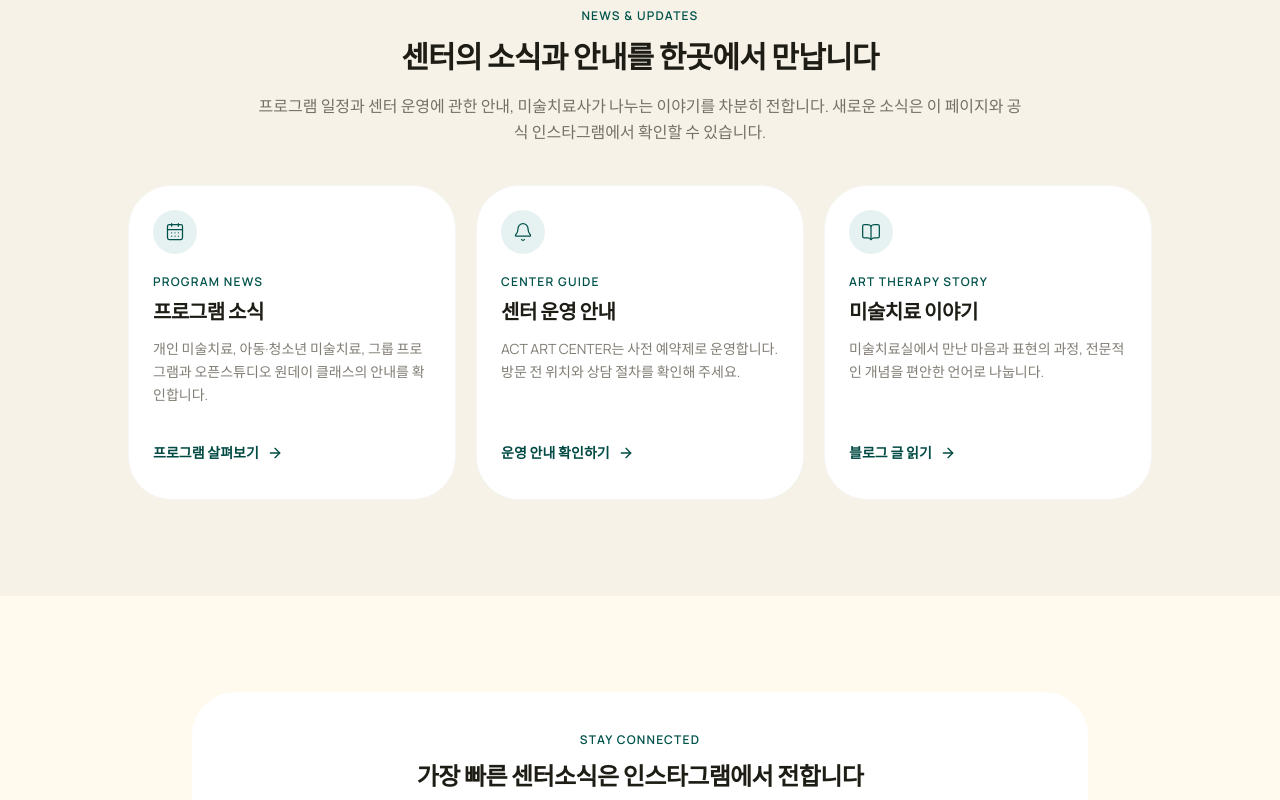
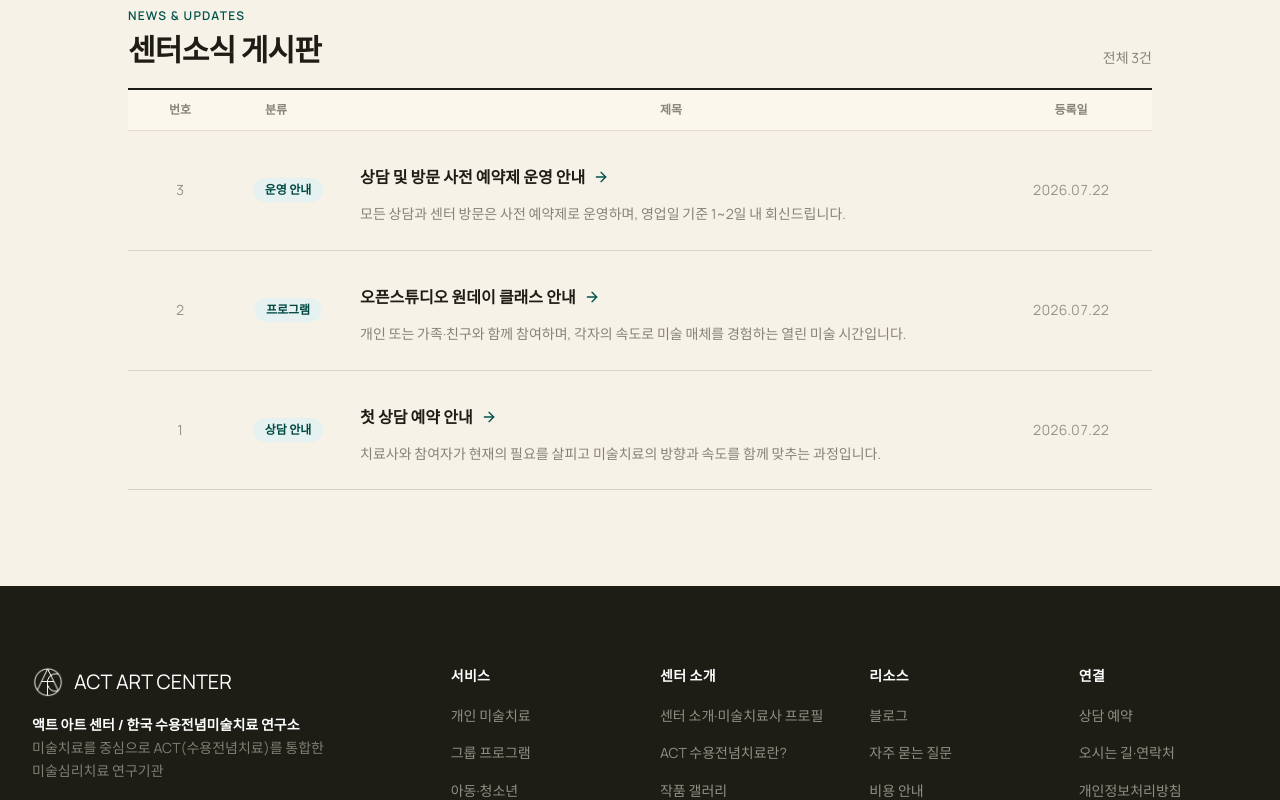
Before and after one commit to act-art-center/actartcenter.com, a Next.js app: page /news in a window 1280 px wide. Shown: the part 620-1420 px from the top of the page. Built offline with nearby package versions, Linux system fonts and the light colour scheme.

Commit message:
Redesign center news as bulletin board

```diff
--- a/src/app/news/page.tsx
+++ b/src/app/news/page.tsx
@@ -1,28 +1,27 @@
 import type { Metadata } from "next";
 import Link from "next/link";
-import { ArrowRight, Bell, BookOpen, CalendarDays } from "lucide-react";
+import { ArrowRight } from "lucide-react";
 import { Breadcrumbs } from "@/components/shared/Breadcrumbs";
 import { Container } from "@/components/shared/Container";
 import { JsonLd } from "@/components/shared/JsonLd";
 import { PageHero } from "@/components/shared/PageHero";
 import { SectionWrapper } from "@/components/shared/SectionWrapper";
-import { CONTACT, SITE_NAME, SITE_URL } from "@/lib/constants";
+import { SITE_NAME, SITE_URL } from "@/lib/constants";
 
 export const metadata: Metadata = {
   title: "센터소식 — ACT ART CENTER",
-  description:
-    "ACT ART CENTER의 프로그램 소식, 운영 안내, 미술치료 이야기를 한곳에서 확인합니다.",
+  description: "ACT ART CENTER의 공지사항, 프로그램 일정과 센터 운영 안내를 확인합니다.",
   keywords: [
     "ACT ART CENTER 센터소식",
-    "미술치료 센터 소식",
-    "강남 미술치료 프로그램",
+    "ACT ART CENTER 공지사항",
+    "미술치료 프로그램 안내",
     "ACT ART CENTER 운영 안내",
   ],
   alternates: { canonical: `${SITE_URL}/news` },
   openGraph: {
     type: "website",
     title: "센터소식 — ACT ART CENTER",
-    description: "프로그램 소식과 운영 안내, 미술치료 이야기를 전합니다.",
+    description: "ACT ART CENTER의 공지사항과 프로그램 및 운영 안내를 확인합니다.",
     url: `${SITE_URL}/news`,
     images: [
       {
@@ -36,53 +35,57 @@ export const metadata: Metadata = {
   twitter: {
     card: "summary_large_image",
     title: "센터소식 — ACT ART CENTER",
-    description: "프로그램 소식과 운영 안내, 미술치료 이야기를 전합니다.",
+    description: "ACT ART CENTER의 공지사항과 프로그램 및 운영 안내를 확인합니다.",
     images: ["/images/office-hero.jpg"],
   },
 };
+
+const newsPosts = [
+  {
+    category: "운영 안내",
+    title: "상담 및 방문 사전 예약제 운영 안내",
+    summary: "모든 상담과 센터 방문은 사전 예약제로 운영하며, 영업일 기준 1~2일 내 회신드립니다.",
+    date: "2026.07.22",
+    href: "/contact",
+  },
+  {
+    category: "프로그램",
+    title: "오픈스튜디오 원데이 클래스 안내",
+    summary: "개인 또는 가족·친구와 함께 참여하며, 각자의 속도로 미술 매체를 경험하는 열린 미술 시간입니다.",
+    date: "2026.07.22",
+    href: "/services/open-studio",
+  },
+  {
+    category: "상담 안내",
+    title: "첫 상담 예약 안내",
+    summary: "치료사와 참여자가 현재의 필요를 살피고 미술치료의 방향과 속도를 함께 맞추는 과정입니다.",
+    date: "2026.07.22",
+    href: "/booking",
+  },
+] as const;
 
 const newsSchema = {
   "@context": "https://schema.org",
   "@type": "CollectionPage",
   name: "센터소식",
-  description: "ACT ART CENTER의 프로그램 소식, 운영 안내, 미술치료 이야기",
+  description: "ACT ART CENTER의 공지사항, 프로그램 일정과 센터 운영 안내",
   url: `${SITE_URL}/news`,
   isPartOf: {
     "@type": "WebSite",
     name: SITE_NAME,
     url: SITE_URL,
   },
+  mainEntity: {
+    "@type": "ItemList",
+    numberOfItems: newsPosts.length,
+    itemListElement: newsPosts.map((post, index) => ({
+      "@type": "ListItem",
+      position: index + 1,
+      name: post.title,
+      url: `${SITE_URL}${post.href}`,
+    })),
+  },
 };
-
-const newsLinks = [
-  {
-    icon: CalendarDays,
-    eyebrow: "Program News",
-    title: "프로그램 소식",
-    description:
-      "개인 미술치료, 아동·청소년 미술치료, 그룹 프로그램과 오픈스튜디오 원데이 클래스의 안내를 확인합니다.",
-    href: "/services",
-    cta: "프로그램 살펴보기",
-  },
-  {
-    icon: Bell,
-    eyebrow: "Center Guide",
-    title: "센터 운영 안내",
-    description:
-      "ACT ART CENTER는 사전 예약제로 운영합니다. 방문 전 위치와 상담 절차를 확인해 주세요.",
-    href: "/contact",
-    cta: "운영 안내 확인하기",
-  },
-  {
-    icon: BookOpen,
-    eyebrow: "Art Therapy Story",
-    title: "미술치료 이야기",
-    description:
-      "미술치료실에서 만난 마음과 표현의 과정, 전문적인 개념을 편안한 언어로 나눕니다.",
-    href: "/blog",
-    cta: "블로그 글 읽기",
-  },
-] as const;
 
 export default function NewsPage() {
   return (
@@ -93,9 +96,9 @@ export default function NewsPage() {
         title="센터소식"
         subtitle={
           <>
-            ACT ART CENTER의 새로운 이야기와 안내를 전합니다.
+            ACT ART CENTER 의 소식을 전합니다
             <br />
-            프로그램 소식과 운영 정보를 편안하게 확인해 주세요.
+            분기 별로 바뀌는 새로운 오픈스튜디오 프로그램 등 센터의 다양한 소식을 확인하실 수 있습니다.
           </>
         }
         label="Center News"
@@ -115,75 +118,65 @@ export default function NewsPage() {
         </Container>
       </div>
 
-      <SectionWrapper bg="cream" className="overflow-hidden">
+      <SectionWrapper bg="cream">
         <Container>
-          <div className="mx-auto max-w-3xl text-center">
-            <p className="text-primary-500 text-xs font-semibold tracking-widest uppercase">
+          <div className="mx-auto max-w-5xl">
+            <div className="flex flex-col gap-3 border-b-2 border-night pb-5 sm:flex-row sm:items-end sm:justify-between">
+              <div>
+                <p className="text-xs font-semibold uppercase tracking-widest text-primary-500">
                   News &amp; Updates
                 </p>
-            <h2 className="mt-3 text-night text-2xl lg:text-3xl font-bold tracking-tight leading-snug">
-              센터의 소식과 안내를 한곳에서 만납니다
+                <h2 className="mt-2 text-2xl font-bold tracking-tight text-night lg:text-3xl">
+                  센터소식 게시판
                 </h2>
-            <p className="mt-4 text-charcoal/75 leading-relaxed">
-              프로그램 일정과 센터 운영에 관한 안내, 미술치료사가 나누는 이야기를
-              차분히 전합니다. 새로운 소식은 이 페이지와 공식 인스타그램에서 확인할 수 있습니다.
-            </p>
+              </div>
+              <p className="text-sm text-charcoal/65">전체 {newsPosts.length}건</p>
             </div>
 
-          <div className="mx-auto mt-10 grid max-w-5xl grid-cols-1 gap-5 md:grid-cols-3">
-            {newsLinks.map((item) => {
-              const Icon = item.icon;
-              return (
-                <article
-                  key={item.title}
-                  className="flex h-full flex-col rounded-2xl bg-white p-6"
-                  style={{ border: "1px solid rgba(196, 191, 183, 0.15)" }}
+            <div
+              className="hidden grid-cols-[72px_120px_minmax(0,1fr)_130px] border-b border-charcoal/15 bg-paper/70 px-4 py-3 text-center text-xs font-semibold text-charcoal/65 md:grid"
+              aria-hidden="true"
             >
-                  <div className="flex h-11 w-11 items-center justify-center rounded-xl bg-primary-50">
-                    <Icon className="h-5 w-5 text-primary-500" strokeWidth={1.5} />
+              <span>번호</span>
+              <span>분류</span>
+              <span>제목</span>
+              <span>등록일</span>
             </div>
-                  <p className="mt-5 text-xs font-semibold tracking-widest text-primary-500 uppercase">
-                    {item.eyebrow}
-                  </p>
-                  <h3 className="mt-2 text-xl font-bold tracking-tight text-night">{item.title}</h3>
-                  <p className="mt-3 flex-1 text-sm leading-relaxed text-charcoal/70">
-                    {item.description}
-                  </p>
+
+            <ol className="divide-y divide-charcoal/15 border-b border-charcoal/20">
+              {newsPosts.map((post, index) => (
+                <li key={post.title}>
+                  <article className="group grid gap-3 px-1 py-5 transition-colors hover:bg-white/55 md:grid-cols-[72px_120px_minmax(0,1fr)_130px] md:items-center md:px-4 md:py-6">
+                    <span className="hidden text-center text-sm tabular-nums text-charcoal/55 md:block">
+                      {newsPosts.length - index}
+                    </span>
+                    <span className="w-fit rounded-full bg-primary-50 px-3 py-1 text-xs font-semibold text-primary-600 md:mx-auto">
+                      {post.category}
+                    </span>
+                    <div className="min-w-0">
                       <Link
-                    href={item.href}
-                    className="mt-6 inline-flex min-h-11 items-center gap-2 self-start text-sm font-semibold text-primary-600 transition-colors hover:text-primary-700 focus-visible:outline-none focus-visible:ring-2 focus-visible:ring-primary-500 focus-visible:ring-offset-2"
+                        href={post.href}
+                        className="inline-flex min-h-11 items-center gap-2 font-semibold leading-snug text-night transition-colors hover:text-primary-600 focus-visible:rounded focus-visible:outline-none focus-visible:ring-2 focus-visible:ring-primary-500 focus-visible:ring-offset-2"
+                        aria-label={`${post.title} 자세히 보기`}
                       >
-                    {item.cta}
-                    <ArrowRight className="h-4 w-4" aria-hidden="true" />
+                        <span>{post.title}</span>
+                        <ArrowRight
+                          className="h-4 w-4 shrink-0 text-primary-500 transition-transform group-hover:translate-x-1"
+                          aria-hidden="true"
+                        />
                       </Link>
+                      <p className="mt-1 text-sm leading-relaxed text-charcoal/65">{post.summary}</p>
+                    </div>
+                    <time
+                      dateTime={post.date.replaceAll(".", "-")}
+                      className="text-sm tabular-nums text-charcoal/55 md:text-center"
+                    >
+                      {post.date}
+                    </time>
                   </article>
-              );
-            })}
-          </div>
-        </Container>
-      </SectionWrapper>
-
-      <SectionWrapper bg="paper">
-        <Container>
-          <div className="mx-auto max-w-4xl rounded-2xl bg-white px-6 py-8 text-center lg:px-10 lg:py-10">
-            <p className="text-xs font-semibold tracking-widest text-primary-500 uppercase">
-              Stay Connected
-            </p>
-            <h2 className="mt-3 text-2xl font-bold tracking-tight text-night">
-              가장 빠른 센터소식은 인스타그램에서 전합니다
-            </h2>
-            <p className="mx-auto mt-3 max-w-2xl text-sm leading-relaxed text-charcoal/70">
-              미술치료와 프로그램의 새로운 장면, 센터의 일상을 공식 계정에서 만나보세요.
-            </p>
-            <a
-              href={`https://instagram.com/${CONTACT.instagram.replace("@", "")}`}
-              target="_blank"
-              rel="noopener noreferrer"
-              className="mt-6 inline-flex min-h-11 items-center gap-2 rounded-lg bg-primary-500 px-5 py-3 text-sm font-semibold text-white transition-colors hover:bg-primary-600 focus-visible:outline-none focus-visible:ring-2 focus-visible:ring-primary-500 focus-visible:ring-offset-2"
-            >
-              Instagram {CONTACT.instagram}
-              <ArrowRight className="h-4 w-4" aria-hidden="true" />
-            </a>
+                </li>
+              ))}
+            </ol>
           </div>
         </Container>
       </SectionWrapper>
```
Lines whose indentation alone changed are shown as unchanged.
